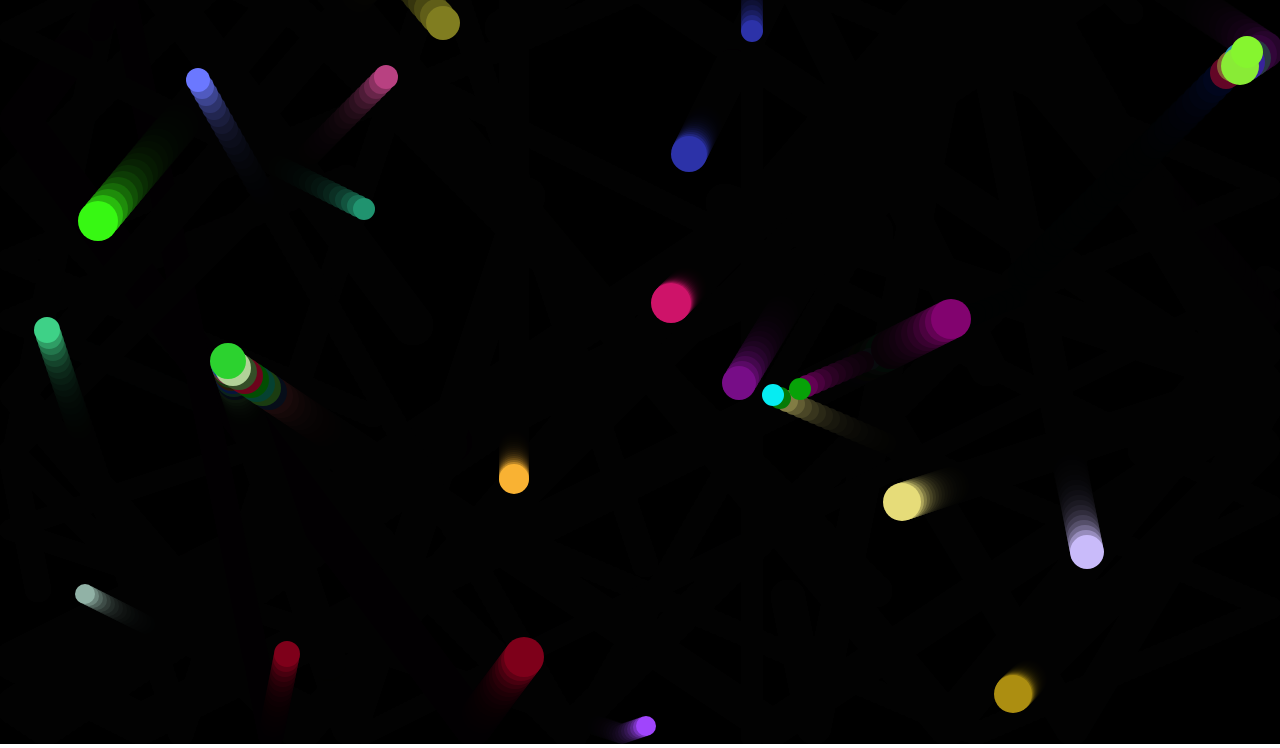
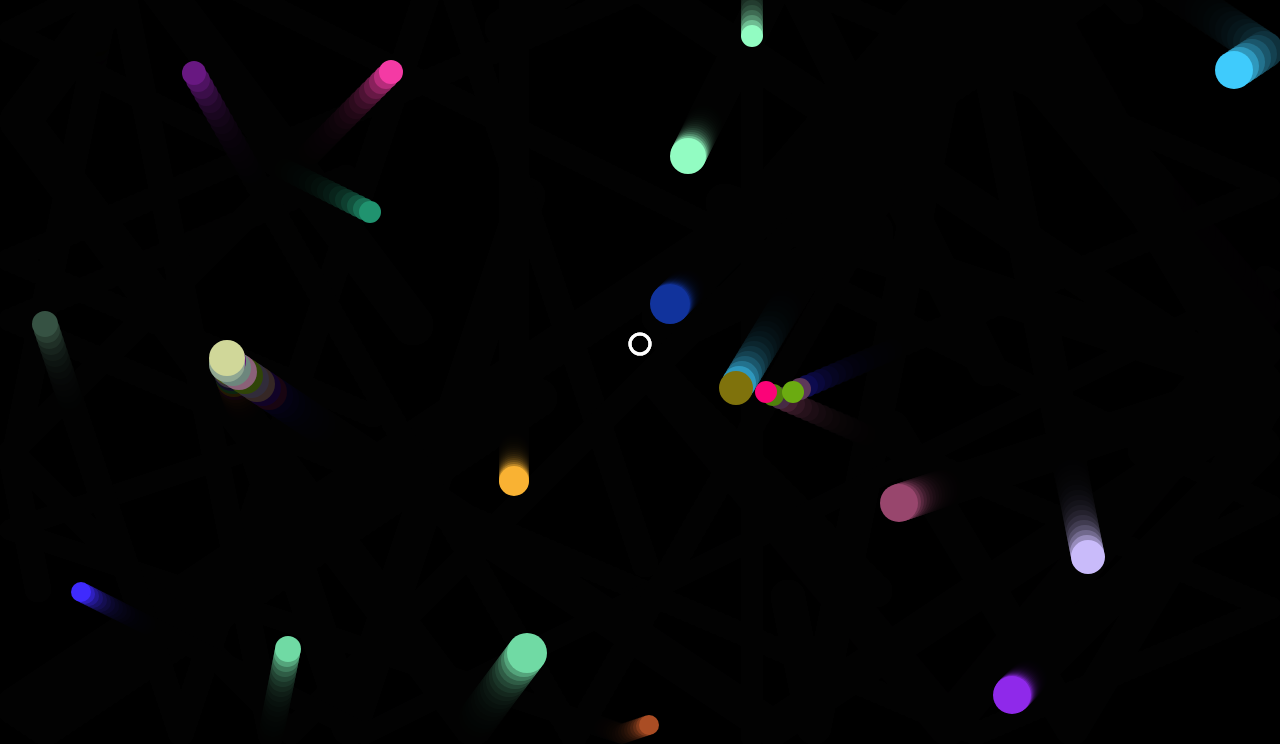
Before and after one commit to JJCokeky/John-WebDev, a plain HTML site: page Assignment4/part4/index-finished.html in a window 1280 px wide. Shown: the part 56-804 px from the top of the page. Drawn offline with Linux system fonts and the light colour scheme.

Commit message:
Completed part 4 and checked the other parts

```diff
--- a/Assignment4/part4/main-finished.js
+++ b/Assignment4/part4/main-finished.js
@@ -20,21 +20,6 @@ function randomRGB() {
 }
 
 const balls = [];
-
-function loop() {
-  ctx.fillStyle = "rgba(0, 0, 0, 0.25)";
-  ctx.fillRect(0, 0, width, height);
-
-  for (const ball of balls) {
-    ball.draw();
-    ball.update();
-    ball.collisionDetect();
-  }
-
-  requestAnimationFrame(loop);
-}
-
-loop();
 
 // ------------------
 // new code here
@@ -119,3 +104,94 @@ while (balls.length < 25) {
 
   balls.push(ball);
 }
+
+
+
+class EvilCircle extends Shape {
+constructor(x, y) {
+  super(x, y, 20, 20);
+  this.color = "white";
+  this.size = 10;
+
+  window.addEventListener("keydown", (e) => {
+    switch (e.key) {
+      case "a":
+        this.x -= this.velX;
+        break;
+      case "d":
+        this.x += this.velX;
+        break;
+      case "w":
+        this.y -= this.velY;
+        break;
+      case "s":
+        this.y += this.velY;
+        break;
+    }
+  });
+}
+
+draw() {
+  ctx.beginPath();
+  ctx.strokeStyle = this.color;
+  ctx.lineWidth = 3;
+  ctx.arc(this.x, this.y, this.size, 0, 2 * Math.PI);
+  ctx.stroke();
+}
+
+update() {
+  if (this.x + this.size >= width) {
+    this.x -= this.size;
+  }
+
+  if (this.x - this.size <= 0) {
+    this.x += this.size;
+  }
+
+  if (this.y + this.size >= height) {
+    this.y -= this.size;
+  }
+
+  if (this.y - this.size <= 0) {
+    this.y += this.size;
+  }
+
+}
+collisionDetect() {
+  for (const ball of balls) {
+    if (!(this === ball) && ball.exists) {
+      const dx = this.x - ball.x;
+      const dy = this.y - ball.y;
+      const distance = Math.sqrt(dx * dx + dy * dy);
+
+      if (distance < this.size + ball.size) {
+        ball.exists = false;
+      }
+    }
+  }
+}
+
+}
+
+const evilBall = new EvilCircle(width /2, height / 2);
+
+function loop() {
+  ctx.fillStyle = "rgba(0, 0, 0, 0.25)";
+  ctx.fillRect(0, 0, width, height);
+
+  for(const ball of balls){
+    if (ball.exists) {
+      ball.draw();
+      ball.update();
+      ball.collisionDetect();
+    }
+  }
+
+evilBall.draw();
+evilBall.update();
+evilBall.collisionDetect();
+
+requestAnimationFrame(loop);
+
+}
+loop()
```
Also changed, not shown: Assignment4/Part1/index.html (+1 -1 lines).
